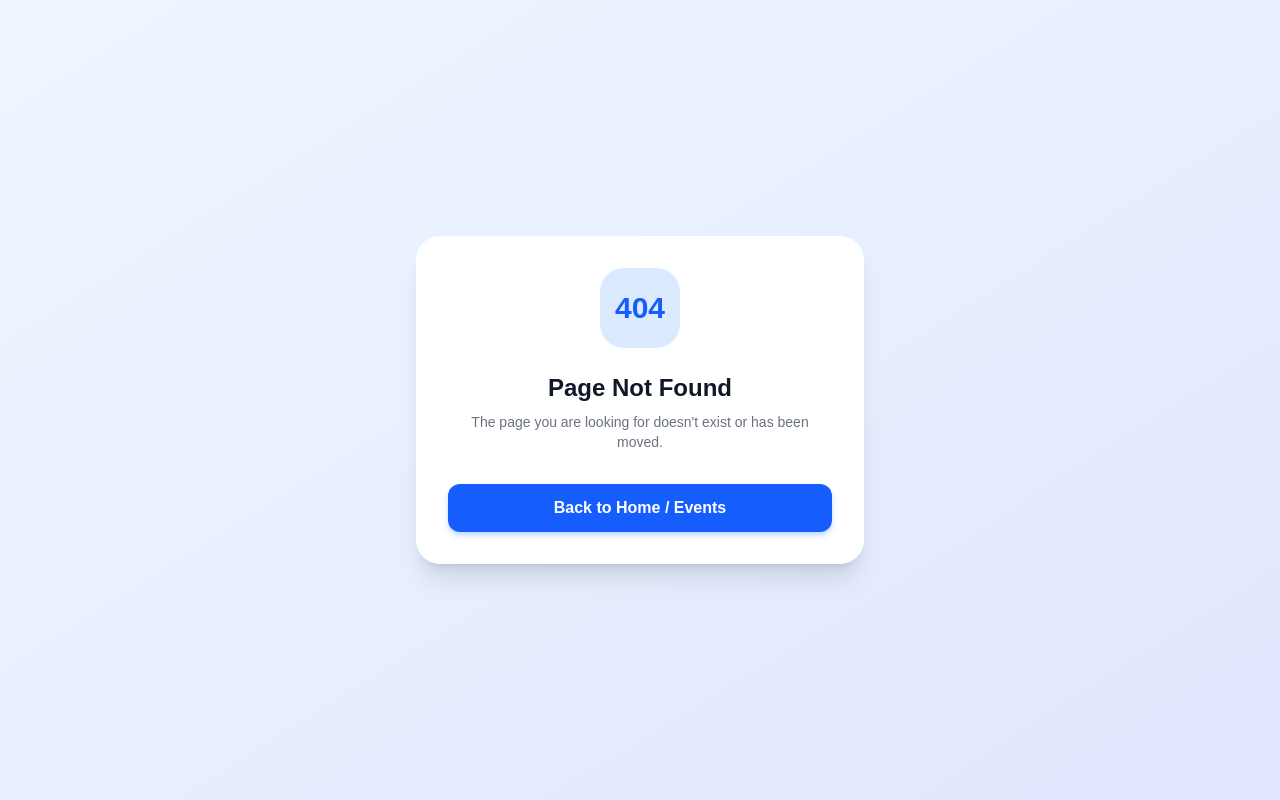
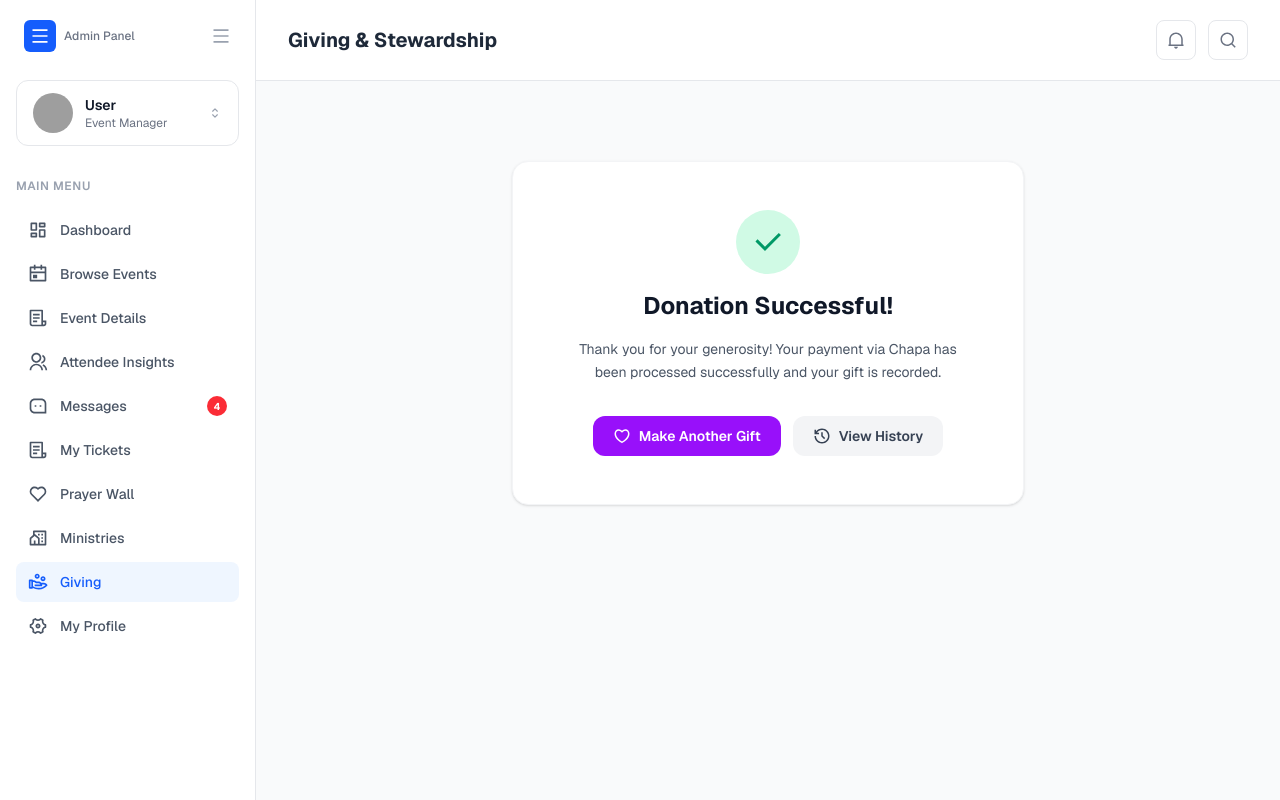
Before and after one commit to chere970/BOOT-EVENT-MANAGMENT-FRONT-END, a Next.js app: page /give/success in a window 1280 px wide. Before the commit this address had no page. Built offline with nearby package versions, Linux system fonts and the light colour scheme; grey boxes are pictures that could not be loaded.

Commit message:
feat: add ETB currency support to giving flow, implement success pages, and update prayer request count logic

```diff
--- a/app/give/history/page.tsx
+++ b/app/give/history/page.tsx
@@ -161,7 +161,7 @@ export default function DonationHistoryPage() {
                   })
                 : "Unknown date";
 
-              const currSymbol = item.currency === "EUR" ? "€" : item.currency === "GBP" ? "£" : "$";
+              const currSymbol = item.currency === "EUR" ? "€ font-sans" : item.currency === "GBP" ? "£" : item.currency === "ETB" ? "Br " : "$";
 
               return (
                 <div
--- a/app/give/page.tsx
+++ b/app/give/page.tsx
@@ -17,8 +17,8 @@ const PRESET_AMOUNTS = [10, 25, 50, 100, 250, 500];
 export default function GivePage() {
   const { user } = useAuth();
 
-  const [amount, setAmount] = useState<string>("50");
-  const [currency, setCurrency] = useState<string>("USD");
+  const [amount, setAmount] = useState<string>("100");
+  const [currency, setCurrency] = useState<string>("ETB");
   const [frequency, setFrequency] = useState<string>("ONE_TIME");
   const [campaign, setCampaign] = useState<string>("General Fund");
 
@@ -204,15 +204,15 @@ export default function GivePage() {
                         : "bg-gray-50 text-gray-700 border-gray-200 hover:bg-purple-50 hover:text-purple-700"
                     }`}
                   >
-                    ${val}
+                    {currency === "ETB" ? "Br " : "$"}{val}
                   </button>
                 ))}
               </div>
 
               <div className="flex gap-3 pt-2">
                 <div className="relative flex-1">
-                  <span className="absolute left-4 top-1/2 -translate-y-1/2 text-gray-500 font-bold">
-                    $
+                  <span className="absolute left-4 top-1/2 -translate-y-1/2 text-gray-500 font-bold text-xs">
+                    {currency}
                   </span>
                   <input
                     type="number"
@@ -221,7 +221,7 @@ export default function GivePage() {
                     value={amount}
                     onChange={(e) => setAmount(e.target.value)}
                     placeholder="Custom amount"
-                    className="w-full pl-8 pr-4 py-3 bg-white border border-gray-200 rounded-xl text-base font-bold text-gray-900 focus:ring-2 focus:ring-purple-600 focus:border-transparent"
+                    className="w-full pl-12 pr-4 py-3 bg-white border border-gray-200 rounded-xl text-base font-bold text-gray-900 focus:ring-2 focus:ring-purple-600 focus:border-transparent"
                     required
                   />
                 </div>
@@ -230,6 +230,7 @@ export default function GivePage() {
                   onChange={(e) => setCurrency(e.target.value)}
                   className="px-4 py-3 bg-gray-50 border border-gray-200 rounded-xl text-sm font-bold text-gray-800 focus:ring-2 focus:ring-purple-600"
                 >
+                  <option value="ETB">ETB (Birr)</option>
                   <option value="USD">USD ($)</option>
                   <option value="EUR">EUR (€)</option>
                   <option value="GBP">GBP (£)</option>
--- /dev/null
+++ b/app/give/success/page.tsx
@@ -0,0 +1,70 @@
+"use client";
+
+import React, { Suspense } from "react";
+import Link from "next/link";
+import { useSearchParams } from "next/navigation";
+import {
+  RiCheckLine,
+  RiHeart3Line,
+  RiHistoryLine,
+  RiLoader4Line,
+} from "react-icons/ri";
+
+function SuccessContent() {
+  const searchParams = useSearchParams();
+  const txRef =
+    searchParams.get("tx_ref") ||
+    searchParams.get("trx_ref") ||
+    searchParams.get("donationId");
+
+  return (
+    <div className="bg-white rounded-2xl p-8 border border-gray-100 shadow-sm text-center max-w-lg mx-auto my-12 space-y-6">
+      <div className="space-y-4 py-4">
+        <div className="w-16 h-16 bg-emerald-100 text-emerald-600 rounded-full flex items-center justify-center mx-auto text-3xl font-bold">
+          <RiCheckLine size={36} />
+        </div>
+        <h2 className="text-2xl font-bold text-gray-900">Donation Successful!</h2>
+        <p className="text-sm text-gray-600 max-w-sm mx-auto leading-relaxed">
+          Thank you for your generosity! Your payment via Chapa has been processed successfully and your gift is recorded.
+        </p>
+
+        {txRef && (
+          <div className="p-3 bg-purple-50 rounded-xl border border-purple-100 text-xs font-mono text-purple-700 max-w-xs mx-auto truncate">
+            Ref: <strong>{txRef}</strong>
+          </div>
+        )}
+
+        <div className="pt-4 flex flex-col sm:flex-row gap-3 justify-center">
+          <Link
+            href="/give"
+            className="px-5 py-2.5 bg-purple-600 hover:bg-purple-700 text-white font-semibold text-sm rounded-xl transition inline-flex items-center justify-center gap-2"
+          >
+            <RiHeart3Line size={18} />
+            <span>Make Another Gift</span>
+          </Link>
+          <Link
+            href="/give/history"
+            className="px-5 py-2.5 bg-gray-100 hover:bg-gray-200 text-gray-700 font-semibold text-sm rounded-xl transition inline-flex items-center justify-center gap-2"
+          >
+            <RiHistoryLine size={18} />
+            <span>View History</span>
+          </Link>
+        </div>
+      </div>
+    </div>
+  );
+}
+
+export default function GivingSuccessPage() {
+  return (
+    <Suspense
+      fallback={
+        <div className="p-12 text-center">
+          <RiLoader4Line size={36} className="mx-auto text-purple-600 animate-spin" />
+        </div>
+      }
+    >
+      <SuccessContent />
+    </Suspense>
+  );
+}
--- /dev/null
+++ b/app/giving/success/page.tsx
@@ -0,0 +1,70 @@
+"use client";
+
+import React, { Suspense } from "react";
+import Link from "next/link";
+import { useSearchParams } from "next/navigation";
+import {
+  RiCheckLine,
+  RiHeart3Line,
+  RiHistoryLine,
+  RiLoader4Line,
+} from "react-icons/ri";
+
+function SuccessContent() {
+  const searchParams = useSearchParams();
+  const txRef =
+    searchParams.get("tx_ref") ||
+    searchParams.get("trx_ref") ||
+    searchParams.get("donationId");
+
+  return (
+    <div className="bg-white rounded-2xl p-8 border border-gray-100 shadow-sm text-center max-w-lg mx-auto my-12 space-y-6">
+      <div className="space-y-4 py-4">
+        <div className="w-16 h-16 bg-emerald-100 text-emerald-600 rounded-full flex items-center justify-center mx-auto text-3xl font-bold">
+          <RiCheckLine size={36} />
+        </div>
+        <h2 className="text-2xl font-bold text-gray-900">Donation Successful!</h2>
+        <p className="text-sm text-gray-600 max-w-sm mx-auto leading-relaxed">
+          Thank you for your generosity! Your payment via Chapa has been processed successfully and your gift is recorded.
+        </p>
+
+        {txRef && (
+          <div className="p-3 bg-purple-50 rounded-xl border border-purple-100 text-xs font-mono text-purple-700 max-w-xs mx-auto truncate">
+            Ref: <strong>{txRef}</strong>
+          </div>
+        )}
+
+        <div className="pt-4 flex flex-col sm:flex-row gap-3 justify-center">
+          <Link
+            href="/give"
+            className="px-5 py-2.5 bg-purple-600 hover:bg-purple-700 text-white font-semibold text-sm rounded-xl transition inline-flex items-center justify-center gap-2"
+          >
+            <RiHeart3Line size={18} />
+            <span>Make Another Gift</span>
+          </Link>
+          <Link
+            href="/give/history"
+            className="px-5 py-2.5 bg-gray-100 hover:bg-gray-200 text-gray-700 font-semibold text-sm rounded-xl transition inline-flex items-center justify-center gap-2"
+          >
+            <RiHistoryLine size={18} />
+            <span>View History</span>
+          </Link>
+        </div>
+      </div>
+    </div>
+  );
+}
+
+export default function GivingSuccessPageAlias() {
+  return (
+    <Suspense
+      fallback={
+        <div className="p-12 text-center">
+          <RiLoader4Line size={36} className="mx-auto text-purple-600 animate-spin" />
+        </div>
+      }
+    >
+      <SuccessContent />
+    </Suspense>
+  );
+}
--- a/app/prayer/page.tsx
+++ b/app/prayer/page.tsx
@@ -209,7 +209,7 @@ export default function PrayerWallPage() {
   };
 
   const getPrayCount = (req: PrayerRequest): number => {
-    return req.prayCount ?? req.praysCount ?? req.count ?? req._count?.prays ?? 0;
+    return req.prayerCount ?? req.prayCount ?? req.praysCount ?? req.count ?? req._count?.prays ?? 0;
   };
 
   const canDelete = (req: PrayerRequest): boolean => {
```
